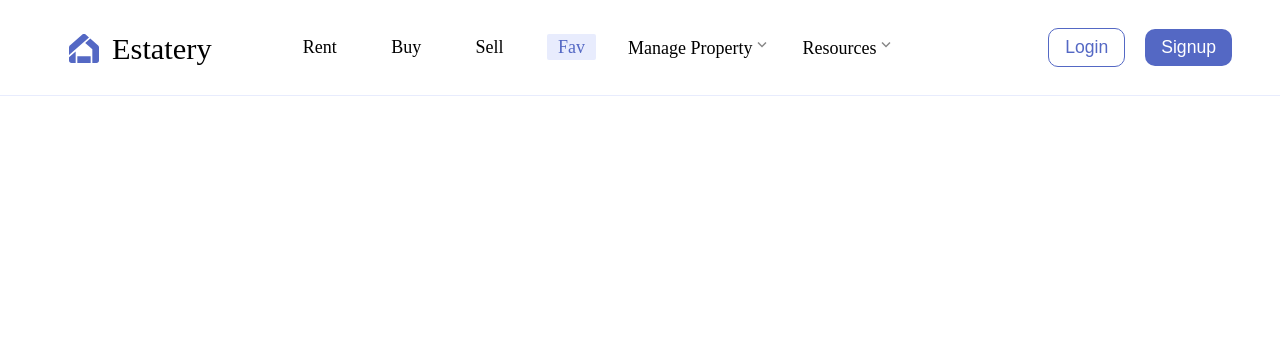
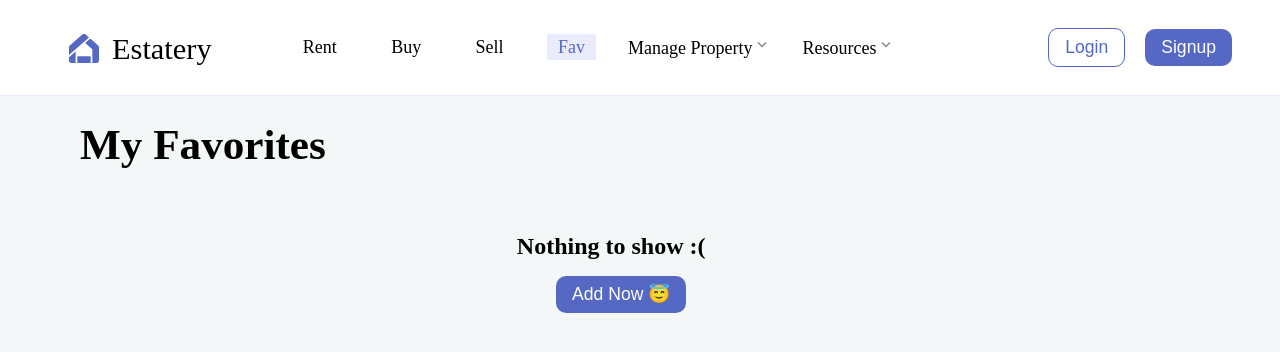
Before and after one commit to Developers-codz/reunion-assignment, a React (Create React App) app: page /favorites in a window 1280 px wide. Shown: the top 352 px of the page. Built offline with nearby package versions, Linux system fonts and the light colour scheme.

Commit message:
fix: popular estate in dummy data

```diff
--- a/src/App.css
+++ b/src/App.css
@@ -5,4 +5,5 @@
 }
 .main{
   background-color: var(--color-primary-50);
+  min-height: 88vh;
 }
--- a/src/components/main/style.css
+++ b/src/components/main/style.css
@@ -5,7 +5,7 @@
 
 }
 .main-head-wrapper{
-    padding:2rem 5rem;
+    padding:1.5rem 5rem 1rem 5rem;
 }
 .main-heading{
     font-size: 2.7rem;
--- a/src/components/main/subcomponent/Card.jsx
+++ b/src/components/main/subcomponent/Card.jsx
@@ -1,42 +1,56 @@
 import React from "react";
-import { BathroomIcon, Bed, Dimension, HeartFilled, HeartOutline, Sparkle } from "../../../assets";
+import {
+  BathroomIcon,
+  Bed,
+  Dimension,
+  HeartFilled,
+  HeartOutline,
+  Sparkle,
+} from "../../../assets";
 import "./style.css";
-import { useDispatch ,useSelector} from "react-redux";
-import { addToFavHandler,removefromFavHandler } from "../../../features/favorites/favoriteSlice";
+import { useDispatch, useSelector } from "react-redux";
+import {
+  addToFavHandler,
+  removefromFavHandler,
+} from "../../../features/favorites/favoriteSlice";
 
 export const Card = ({ estate }) => {
   const dispatch = useDispatch();
-  const {fav} = useSelector(store => store.fav);
-  const isInFav = (id) => fav.find(each => each.id === id)
+  const { fav } = useSelector((store) => store.fav);
+  const isInFav = (id) => fav.find((each) => each.id === id);
   return (
     <>
       <li className="card">
         <div className="image-wrapper">
           <img src={estate.image} alt="" className="card-img" />
 
-            <div className="pill">
+         {estate.popular ? <><div className="pill">
             <Sparkle />
             <span>Popular</span>
           </div>
-            <div className="triangle"></div>
-
+          <div className="triangle"></div></>  : <></>}
         </div>
         <div className="card-detail">
           <div className="card-head">
-
             <div className="price-tag">
               ₹ {estate.price}
               <span className="month">/month</span>
             </div>
-            {isInFav(estate.id) ? <
-              div className="heart-icon filled" onClick={()=>dispatch(removefromFavHandler(estate.id))}>
-
+            {isInFav(estate.id) ? (
+              <div
+                className="heart-icon filled"
+                onClick={() => dispatch(removefromFavHandler(estate.id))}
+              >
                 <HeartFilled />
-            </div>:
-            <div className="heart-icon " onClick={()=>dispatch(addToFavHandler(estate))}>
+              </div>
+            ) : (
+              <div
+                className="heart-icon "
+                onClick={() => dispatch(addToFavHandler(estate))}
+              >
                 <HeartOutline />
               </div>
-            }
+            )}
           </div>
           <div className="estate-name">{estate.name}</div>
           <div className="address">
@@ -45,13 +59,16 @@ export const Card = ({ estate }) => {
           </div>
           <div className="card-footer">
             <div className="home-detail">
-                  <Bed /><span>{estate.deta.bed} Bed</span>
+              <Bed />
+              <span>{estate.deta.bed} Bed</span>
             </div>
             <div className="home-detail">
-                  <BathroomIcon /><span>{estate.deta.bathroom} bathroom</span>
+              <BathroomIcon />
+              <span>{estate.deta.bathroom} bathroom</span>
             </div>
             <div className="home-detail">
-              <Dimension /><span>{estate.deta.dimension} dimension</span>
+              <Dimension />
+              <span>{estate.deta.dimension} dimension</span>
             </div>
           </div>
         </div>
--- a/src/components/main/subcomponent/style.css
+++ b/src/components/main/subcomponent/style.css
@@ -4,6 +4,7 @@
   height: 20rem;
   margin: 1rem 1rem;
   background-color: var(--color-light);
+  border-radius: 8px;
 }
 .image-wrapper{
     width:inherit;
@@ -13,6 +14,8 @@
   width: inherit;
   height: 10rem;
  z-index: 100;
+ border-top-left-radius: 8px;
+ border-top-right-radius: 8px;
 }
 .price-tag {
   font-size: 1.3rem;
--- a/src/data/data.json
+++ b/src/data/data.json
@@ -16,7 +16,8 @@
                 "bed":"5",
                 "bathroom":"3",
                 "dimension":"13*15"
-            }
+            },
+            "popular":true
         },
         {
            "id":"002",
@@ -34,7 +35,8 @@
                 "bed":"3",
                 "bathroom":"2",
                 "dimension":"7*8"
-            }
+            },
+            "popular":false
         },
         {
            "id":"003",
@@ -52,7 +54,8 @@
                 "bed":"8",
                 "bathroom":"5",
                 "dimension":"17*20"
-            }
+            },
+            "popular":true
         },
         {
            "id":"004",
@@ -70,7 +73,8 @@
                 "bed":"2",
                 "bathroom":"1",
                 "dimension":"5*6"
-            }
+            },
+            "popular":false
         },
         {
            "id":"005",
@@ -88,7 +92,8 @@
                 "bed":"5",
                 "bathroom":"5",
                 "dimension":"12*15"
-            }
+            },
+            "popular":true
         },
         {
            "id":"006",
@@ -106,7 +111,8 @@
                 "bed":"4",
                 "bathroom":"3",
                 "dimension":"5*5"
-            }
+            },
+            "popular":true
         },
         {
            "id":"007",
@@ -124,7 +130,8 @@
                 "bed":"7",
                 "bathroom":"6",
                 "dimension":"10*11"
-            }
+            },
+            "popular":false
         },
         {
            "id":"008",
@@ -142,7 +149,8 @@
                 "bed":"6",
                 "bathroom":"6",
                 "dimension":"12*13"
-            }
+            },
+            "popular":false
         },
         {
            "id":"009",
@@ -160,7 +168,8 @@
                 "bed":"4",
                 "bathroom":"2",
                 "dimension":"16*18"
-            }
+            },
+            "popular":true
         },
         {
            "id":"010",
@@ -178,7 +187,8 @@
                 "bed":"7",
                 "bathroom":"6",
                 "dimension":"15*20"
-            }
+            },
+            "popular":true
         },
         {
            "id":"011",
@@ -196,7 +206,8 @@
                 "bed":"2",
                 "bathroom":"1",
                 "dimension":"10*12"
-            }
+            },
+            "popular":true
         },
         {
            "id":"012",
@@ -214,7 +225,8 @@
                 "bed":"4",
                 "bathroom":"3",
                 "dimension":"7*8"
-            }
+            },
+            "popular":false
         },
         {
            "id":"013",
@@ -232,7 +244,8 @@
                 "bed":"6",
                 "bathroom":"5",
                 "dimension":"15*20"
-            }
+            },
+            "popular":true
         },
         {
            "id":"014",
@@ -250,7 +263,8 @@
                 "bed":"3",
                 "bathroom":"3",
                 "dimension":"8*10"
-            }
+            },
+            "popular":false
         },
         {
             "id":"015",
@@ -268,7 +282,8 @@
                  "bed":"3",
                  "bathroom":"2",
                  "dimension":"8*9"
-             }
+             },
+             "popular":false
          },
          {
             "id":"016",
@@ -286,7 +301,8 @@
                  "bed":"3",
                  "bathroom":"1",
                  "dimension":"7*6"
-             }
+             },
+             "popular":true
          },
          {
             "id":"017",
@@ -304,7 +320,8 @@
                  "bed":"3",
                  "bathroom":"2",
                  "dimension":"8*10"
-             }
+             },
+             "popular":false
          }
 
 
--- a/src/features/favorites/Favorite.jsx
+++ b/src/features/favorites/Favorite.jsx
@@ -1,14 +1,28 @@
-import React from 'react'
-import { useSelector } from 'react-redux'
-import { Card } from '../../components/main/subcomponent/Card'
+import "./style.css";
+import { Card } from "../../components/main/subcomponent/Card";
+import { useSelector } from "react-redux";
+import { useNavigate } from "react-router-dom";
+
 export const Favorite = () => {
-    const {fav} = useSelector(store => store.fav)
-    console.log(fav)
+  const { fav } = useSelector((store) => store.fav);
+  const navigate = useNavigate()
   return (
-    <section>
-    <ul className="card-wrapper">
-      {fav.map((es) => <Card estate={es} key={es.id} />)}
-    </ul>
-  </section>
-  )
-}
+    <main className="main">
+      <section className="main-head-wrapper">
+        <div className="main-heading">My Favorites</div>
+      </section>
+      <section>
+        <ul className="card-wrapper">
+          {fav.length < 1 ? (
+            <div className="empty-fav">
+              <h2>Nothing to show :(</h2>
+              <button className="btn signup-btn" onClick={()=>navigate("/")}>Add Now 😇</button>
+            </div>
+          ) : (
+            fav.map((es) => <Card estate={es} key={es.id} />)
+          )}
+        </ul>
+      </section>
+    </main>
+  );
+};
--- /dev/null
+++ b/src/features/favorites/style.css
@@ -0,0 +1,9 @@
+.empty-fav{
+   padding:2rem 0;
+   text-align: center;
+    width:90%;
+
+}
+.empty-fav > h2{
+    padding: 1rem 0;
+}
```
Lines whose indentation alone changed are shown as unchanged.
